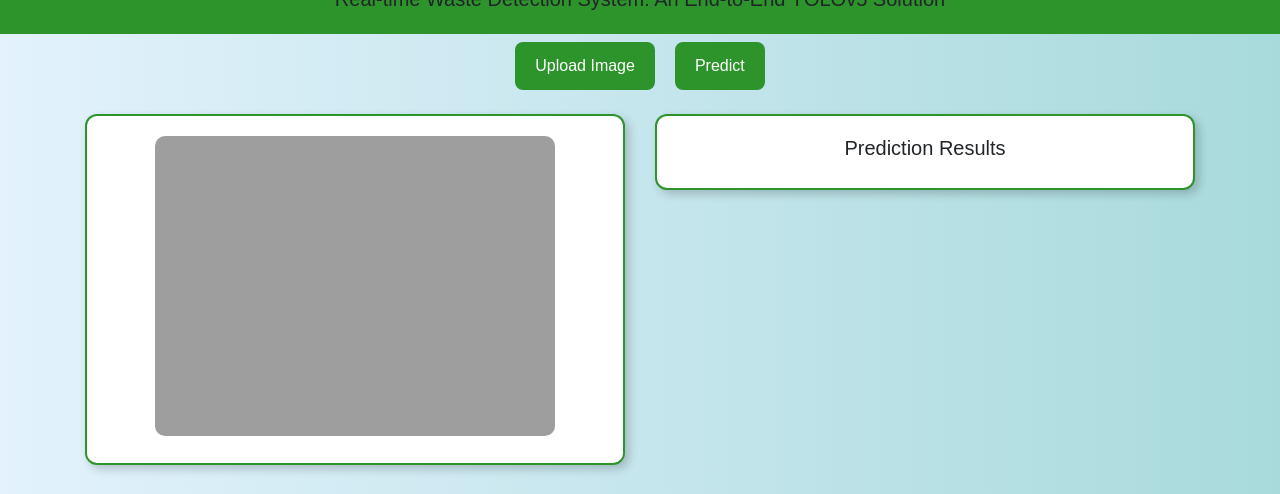
After one commit to jcm-ai/Real-time-Waste-Detection-System-An-End-to-End-YOLOv5-Solution, a Flask app: template templates/index1.html in a window 1280 px wide. The commit adds this page. Shown: the part 306-800 px from the top of the page. Run offline with Flask 3, Linux system fonts and the light colour scheme; the template is opened without the code that fills it, so the values that code supplies are empty; parts of the project's set-up code (start-up, migrations or seed data) failed here and were passed over; some libraries are stand-ins or nearby versions.

Commit message:
Refactor app.py for improved route handling and subprocess management; update index.html and styles for UI enhancements; add Gradio interface for model training and prediction

```diff
--- a/app.py
+++ b/app.py
@@ -1,11 +1,10 @@
-import sys
-import os
-import subprocess
-from flask import Flask, request, jsonify, render_template, Response
-from flask_cors import CORS, cross_origin
+import sys,os
 from wasteDetection.pipeline.training_pipeline import TrainPipeline
 from wasteDetection.utils.main_utils import decodeImage, encodeImageIntoBase64
+from flask import Flask, request, jsonify, render_template,Response
+from flask_cors import CORS, cross_origin
 from wasteDetection.constant.application import APP_HOST, APP_PORT
+
 
 app = Flask(__name__)
 CORS(app)
@@ -15,35 +14,33 @@ class ClientApp:
         self.filename = "inputImage.jpg"
 
 @app.route("/train")
-def train_route():
-    """Trains the model"""
+def trainRoute():
     obj = TrainPipeline()
     obj.run_pipeline()
-    return "Training Successful!!"
+    return "Training Successfull!!"
+
 
 @app.route("/")
 def home():
-    """Renders the index.html template"""
     return render_template("index.html")
 
-@app.route("/predict", methods=['POST', 'GET'])
+
+@app.route("/predict", methods=['POST','GET'])
 @cross_origin()
-def predict_route():
-    """Predicts the output based on the input image"""
+def predictRoute():
     try:
         image = request.json['image']
-        decodeImage(image, ClientApp().filename)
+        decodeImage(image, clApp.filename)
 
-        # Use subprocess instead of os.system for better security and control
-        subprocess.run(["cd", "yolov5/", "&&", "python", "detect.py", "--weights", "best.pt", "--img", "416", "--conf", "0.5", "--source", "../data/inputImage.jpg"])
+        os.system("cd yolov5/ && python detect.py --weights best.pt --img 416 --conf 0.5 --source ../data/inputImage.jpg")
 
         opencodedbase64 = encodeImageIntoBase64("yolov5/runs/detect/exp/inputImage.jpg")
         result = {"image": opencodedbase64.decode('utf-8')}
-        subprocess.run(["rm", "-rf", "yolov5/runs"])
+        os.system("rm -rf yolov5/runs")
 
     except ValueError as val:
         print(val)
-        return Response("Value not found inside json data")
+        return Response("Value not found inside  json data")
     except KeyError:
         return Response("Key value error incorrect key passed")
     except Exception as e:
@@ -54,18 +51,17 @@ def predict_route():
 
 @app.route("/live", methods=['GET'])
 @cross_origin()
-def predict_live():
-    """Predicts the output based on the live camera feed"""
+def predictLive():
     try:
-        # Use subprocess instead of os.system for better security and control
-        subprocess.run(["cd", "yolov5/", "&&", "python", "detect.py", "--weights", "best.pt", "--img", "416", "--conf", "0.5", "--source", "0"])
-        subprocess.run(["rm", "-rf", "yolov5/runs"])
+        os.system("cd yolov5/ && python detect.py --weights best.pt --img 416 --conf 0.5 --source 0")
+        os.system("rm -rf yolov5/runs")
         return "Camera starting!!"
 
     except ValueError as val:
         print(val)
-        return Response("Value not found inside json data")
+        return Response("Value not found inside  json data")
+
 
 if __name__ == "__main__":
     clApp = ClientApp()
-    app.run(host=APP_HOST, port=APP_PORT)
+    app.run(host=APP_HOST, port=APP_PORT, debug=True)
--- a/templates/index.html
+++ b/templates/index.html
@@ -96,6 +96,10 @@
 			-moz-box-shadow: none;
 			-moz-transition: none;
 			-webkit-transition: none;
+			transition: none;
+			transition: none;
+			transition: none;
+			transition: none;
 		}
 
 		textarea:focus,
--- /dev/null
+++ b/templates/index1.html
@@ -0,0 +1,68 @@
+<!DOCTYPE html>
+<html lang="en">
+
+<head>
+    <meta charset="UTF-8">
+    <meta name="viewport" content="width=device-width, initial-scale=1.0">
+    <title>Real-time Waste Detection System</title>
+    <link rel="stylesheet" href="https://maxcdn.bootstrapcdn.com/bootstrap/4.0.0/css/bootstrap.min.css">
+    <link rel="stylesheet" href="styles.css">
+</head>
+
+<body>
+    <!-- Dark Mode Toggle -->
+    <button id="themeToggle" class="theme-toggle">🌙 Dark Mode</button>
+
+    <!-- Header with Logo -->
+    <header class="header">
+        <div class="container text-center">
+            <h1>
+                <img src="https://bing.com/th/id/BCO.acc5290e-7763-4e2c-aeef-a817a0bf94ad.png" alt="Logo" class="header-image">
+            </h1>
+            <h1>
+                Real-time Waste Detection System: An End-to-End YOLOv5 Solution
+            </h1>
+        </div>
+    </header>
+
+    <!-- Upload & Predict Section -->
+        <h1>
+
+            </h1>
+    <div class="container">
+        <form class="upload-section">
+            <button type="button" class="btn upload-btn" id="uploadBtn" title="Upload an image">Upload Image</button>
+            <input type="file" id="fileInput" style="display: none;">
+            <button type="button" class="btn predict-btn" id="predictBtn" title="Process the uploaded image">Predict</button>
+        </form>
+
+        <!-- Image Preview & Result -->
+        <div class="row mt-4">
+            <div class="col-md-6">
+                <div class="card preview-card">
+                    <div class="card-body text-center">
+                        <video autoplay id="video" class="preview" poster="default.jpg"></video>
+                        <img id="imagePreview" class="preview" src="" style="display: none;">
+                    </div>
+                </div>
+            </div>
+            <div class="col-md-6">
+                <div class="card preview-card">
+                    <div class="card-body text-center">
+                        <h5>Prediction Results</h5>
+                        <div id="result" class="result-container"></div>
+                    </div>
+                </div>
+            </div>
+        </div>
+    </div>
+
+    <!-- Loading Animation -->
+    <div id="loading" class="loading">
+        <div class="spinner"></div>
+    </div>
+
+    <script src="script.js"></script>
+</body>
+
+</html>
--- /dev/null
+++ b/templates/styles.css
@@ -0,0 +1,114 @@
+/* Background with Gradient */
+body {
+    font-family: Arial, sans-serif;
+    background: linear-gradient(to right, #e3f2fd, #a8dadc);
+    transition: background 0.3s;
+}
+
+/* Dark Mode */
+.dark-mode {
+    background: linear-gradient(to right, #1e1e1e, #3c3c3c);
+    color: white;
+}
+
+/* Header Styling */
+.header {
+    background-color: #2d942b;
+    padding: 15px;
+    text-align: center;
+}
+
+.header h1 {
+    font-size: 20px;
+}
+
+.header-image {
+    width: 360px;
+    height: auto;
+    margin-right: 15px;
+    vertical-align: middle;
+}
+
+/* Upload & Predict Buttons */
+.upload-section {
+    display: flex;
+    justify-content: center;
+    gap: 20px;
+}
+
+.upload-btn, .predict-btn {
+    background-color: #2d942b;
+    border: none;
+    color: white;
+    padding: 12px 20px;
+    font-size: 16px;
+    cursor: pointer;
+    border-radius: 8px;
+    transition: transform 0.2s, box-shadow 0.2s;
+}
+
+.upload-btn:hover, .predict-btn:hover {
+    transform: scale(1.05);
+    box-shadow: 2px 2px 10px rgba(0, 0, 0, 0.3);
+}
+
+/* Card Styling */
+.preview-card {
+    border: 2px solid #2d942b;
+    border-radius: 12px;
+    box-shadow: 4px 4px 10px rgba(0, 0, 0, 0.2);
+}
+
+/* Image Preview */
+.preview {
+    width: 100%;
+    max-width: 400px;
+    height: auto;
+    border-radius: 10px;
+}
+
+/* Prediction Results */
+.result-container {
+    font-weight: bold;
+    color: #2d942b;
+}
+
+/* Loading Spinner */
+.loading {
+    display: none;
+    position: fixed;
+    width: 100%;
+    height: 100%;
+    background: rgba(255, 255, 255, 0.7);
+    top: 0;
+    left: 0;
+    justify-content: center;
+    align-items: center;
+}
+
+.spinner {
+    border: 6px solid #f3f3f3;
+    border-top: 6px solid #2d942b;
+    width: 50px;
+    height: 50px;
+    border-radius: 50%;
+    animation: spin 1.2s linear infinite;
+}
+
+@keyframes spin {
+    0% { transform: rotate(0deg); }
+    100% { transform: rotate(360deg); }
+}
+
+/* Dark Mode Toggle Button */
+.theme-toggle {
+    position: fixed;
+    top: 10px;
+    right: 15px;
+    background-color: #2d942b;
+    border: none;
+    color: white;
+    padding: 10px;
+    cursor: pointer;
+    border-radius: 5px;
+}
--- a/wasteDetection/constant/application.py
+++ b/wasteDetection/constant/application.py
@@ -1,2 +1,2 @@
-APP_HOST = "0.0.0.0" # This allows the application to be accessible from any IP address
+APP_HOST = "127.0.0.1" # This allows the application to be accessible from any IP address
 APP_PORT = 8080 # The port on which the application will run
--- a/wasteDetection/constant/training_pipeline/__init__.py
+++ b/wasteDetection/constant/training_pipeline/__init__.py
@@ -36,7 +36,7 @@ MODEL_TRAINER_DIR_NAME: str = "model_trainer"
 MODEL_TRAINER_PRETRAINED_WEIGHT_NAME: str = "yolov5s.pt"
 
 # Number of training epochs to run during model training
-MODEL_TRAINER_NO_EPOCHS: int = 1 # make it 1 for testing, change it to 100-500 for actual training
+MODEL_TRAINER_NO_EPOCHS: int = 10 # make it 10 for testing, change it to 100-500 for actual training
 
 # Batch size to be used during model training
 MODEL_TRAINER_BATCH_SIZE: int = 16
```
Also changed, not shown: app_gradio.py (added, +73 -0 lines), templates/script.js (added, +49 -0 lines), 1 other file.
